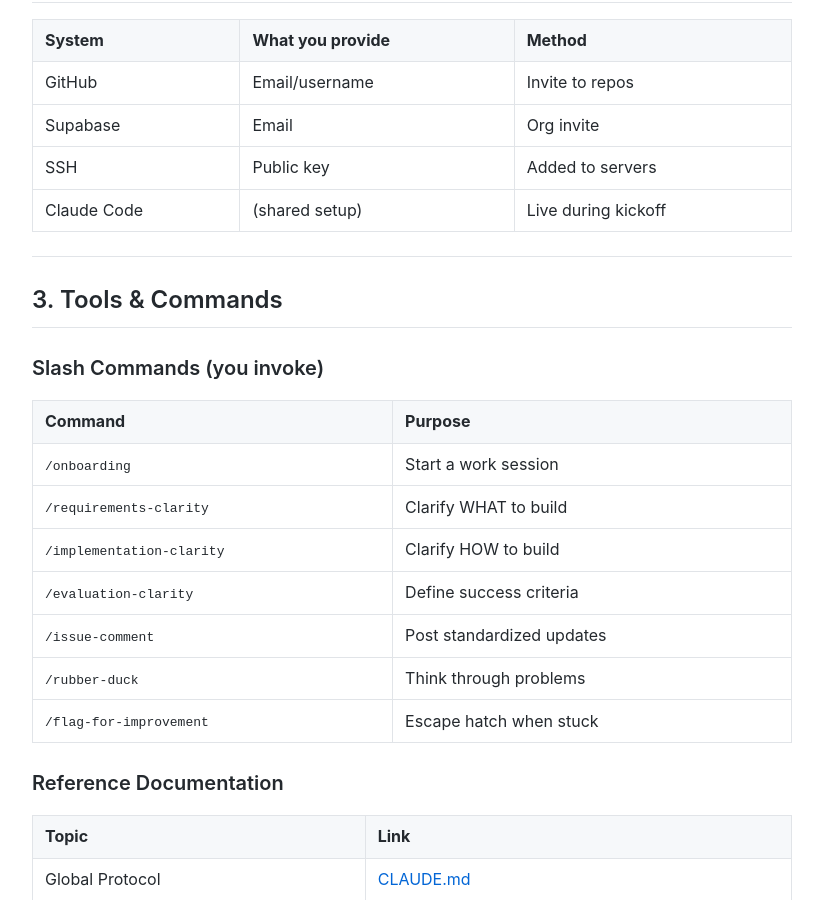
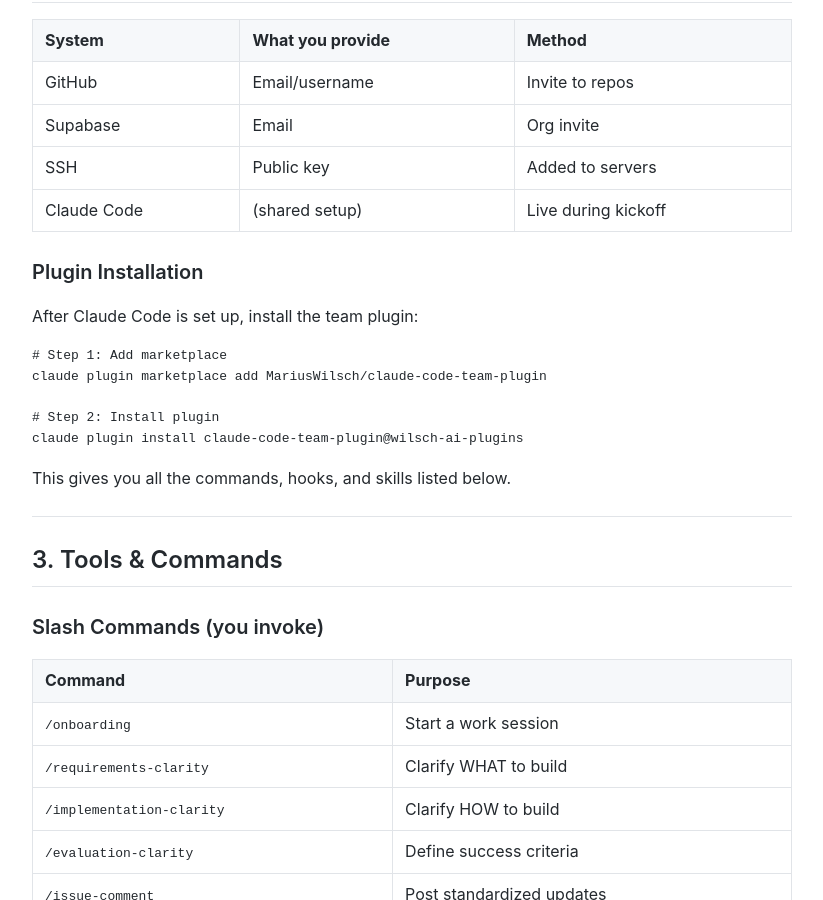
Before and after one commit to MariusWilsch/public-wilsch-ai-pages, a Jekyll site: the page built from global/mohamed-onboarding-reference.md, in a window 1280 px wide and 900 px high, scrolled down 681 px. Shown: the whole window, without its empty margins (228-1051 px from the left). Built offline with Jekyll 4.4.1, drawn with Linux system fonts in a browser that asks for light colours; our own code applies the rules of GitHub Pages for plain Markdown files.

Commit message:
Sync from hippocampus 2026-01-14

````diff
--- a/global/mohamed-onboarding-reference.md
+++ b/global/mohamed-onboarding-reference.md
@@ -25,6 +25,20 @@ Quick reference for Mohamed during and after onboarding.
 | Supabase | Email | Org invite |
 | SSH | Public key | Added to servers |
 | Claude Code | (shared setup) | Live during kickoff |
+
+### Plugin Installation
+
+After Claude Code is set up, install the team plugin:
+
+```bash
+# Step 1: Add marketplace
+claude plugin marketplace add MariusWilsch/claude-code-team-plugin
+
+# Step 2: Install plugin
+claude plugin install claude-code-team-plugin@wilsch-ai-plugins
+```
+
+This gives you all the commands, hooks, and skills listed below.
 
 ---
 
````
